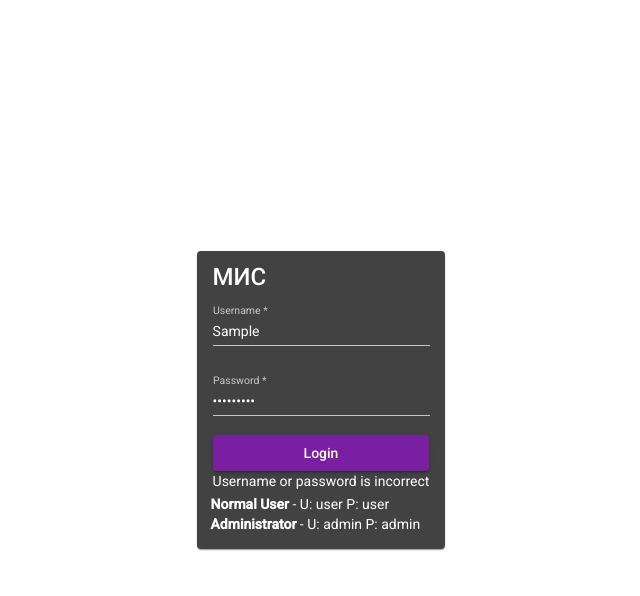
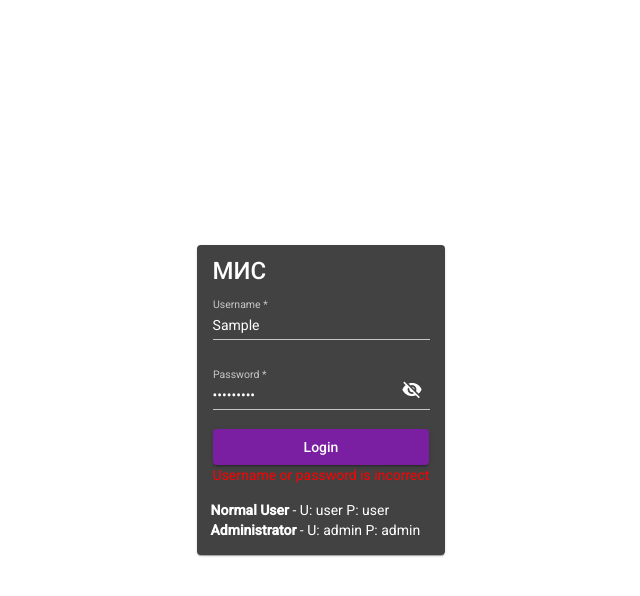
Before and after one commit to borgishmorg/mis-frontend, an Angular app: page /login in a window 1280 px wide. Both pictures are taken after typing "Sample", "Sample123" into the empty fields and a click on the button "Login". Shown: the top 596 px of the page, without its empty margins (319-959 px from the left). Built offline with nearby package versions, Linux system fonts and the light colour scheme.

Commit message:
feat: add hide password button to login form

```diff
--- a/src/app/app.module.ts
+++ b/src/app/app.module.ts
@@ -17,6 +17,7 @@ import { MatButtonModule } from '@angular/material/button'
 import { MatCardModule } from '@angular/material/card'
 import { MatFormFieldModule } from '@angular/material/form-field'
 import { MatInputModule } from '@angular/material/input'
+import { MatIconModule } from '@angular/material/icon'
 
 @NgModule({
   declarations: [
@@ -35,7 +36,8 @@ import { MatInputModule } from '@angular/material/input'
     MatButtonModule,
     MatCardModule,
     MatFormFieldModule,
-    MatInputModule
+    MatInputModule,
+    MatIconModule
   ],
   providers: [
     { provide: HTTP_INTERCEPTORS, useClass: JwtInterceptor, multi: true },
--- a/src/app/login/login.component.html
+++ b/src/app/login/login.component.html
@@ -17,19 +17,22 @@
                 <mat-label for="password">Password</mat-label>
                 <input matInput
                     id="password"
-                    type="password"
+                    [type]="hidePassword ? 'password' : 'text'"
                     formControlName="password"
                     [ngClass]="{ 'is-invalid': submitted && f.password.errors }"
                     placeholder=""
                 />
+                <button mat-icon-button matSuffix type="button" (click)="hidePassword = !hidePassword" [attr.aria-label]="'Hide password'" [attr.aria-pressed]="hidePassword">
+                    <mat-icon>{{hidePassword ? 'visibility_off' : 'visibility'}}</mat-icon>
+                </button>
                 <mat-hint *ngIf="submitted && f.password.errors && f.password.errors.required">Password is required</mat-hint>
             </mat-form-field>
-            <button mat-raised-button color="primary" [disabled]="loading">
+            <button mat-raised-button type="submit" color="primary" [disabled]="loading">
                 <span *ngIf="loading"></span>
                 Login
             </button>
-            <div *ngIf="error">{{error}}</div>
         </form>
+        <p style="color: red;" *ngIf="error">{{error}}</p>
         <mat-card-footer>
             <p>
                 <strong>Normal User</strong> - U: user P: user<br/>
--- a/src/app/login/login.component.ts
+++ b/src/app/login/login.component.ts
@@ -12,6 +12,7 @@ import { AuthenticationService } from '../authentication.service';
 export class LoginComponent implements OnInit {
     loginForm!: FormGroup;
     loading = false;
+    hidePassword = true;
     submitted = false;
     error = '';
 
@@ -30,7 +31,7 @@ export class LoginComponent implements OnInit {
     ngOnInit() {
         this.loginForm = this.formBuilder.group({
             username: ['', Validators.required],
-            password: ['', Validators.required]
+            password: ['', Validators.required],
         });
     }
 
```
